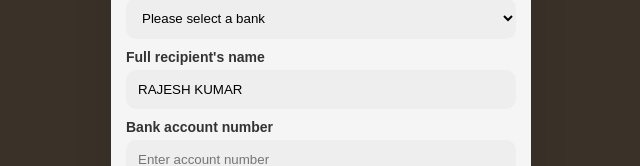
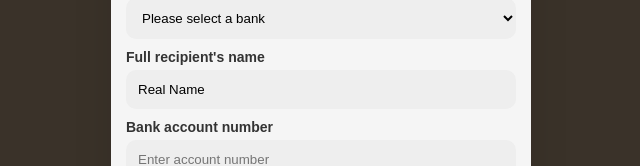
Before and after one commit to rajeshbhakarr/tigerclubfrontend, a React (Vite) app: page /add-bank in a window 1280 px wide. Shown: the part 164-330 px from the top of the page, without its empty margins (319-959 px from the left). Built offline with nearby package versions, Linux system fonts and the light colour scheme.

Commit message:
Fix notification

```diff
--- a/src/pages/AddBank.jsx
+++ b/src/pages/AddBank.jsx
@@ -6,7 +6,7 @@ function AddBank() {
   const navigate = useNavigate();
 
   const [bankName, setBankName] = useState("");
-  const [name, setName] = useState("RAJESH KUMAR");
+  const [name, setName] = useState("Real Name ");
   const [account, setAccount] = useState("");
   const [phone, setPhone] = useState("");
   const [ifsc, setIfsc] = useState("");
```
